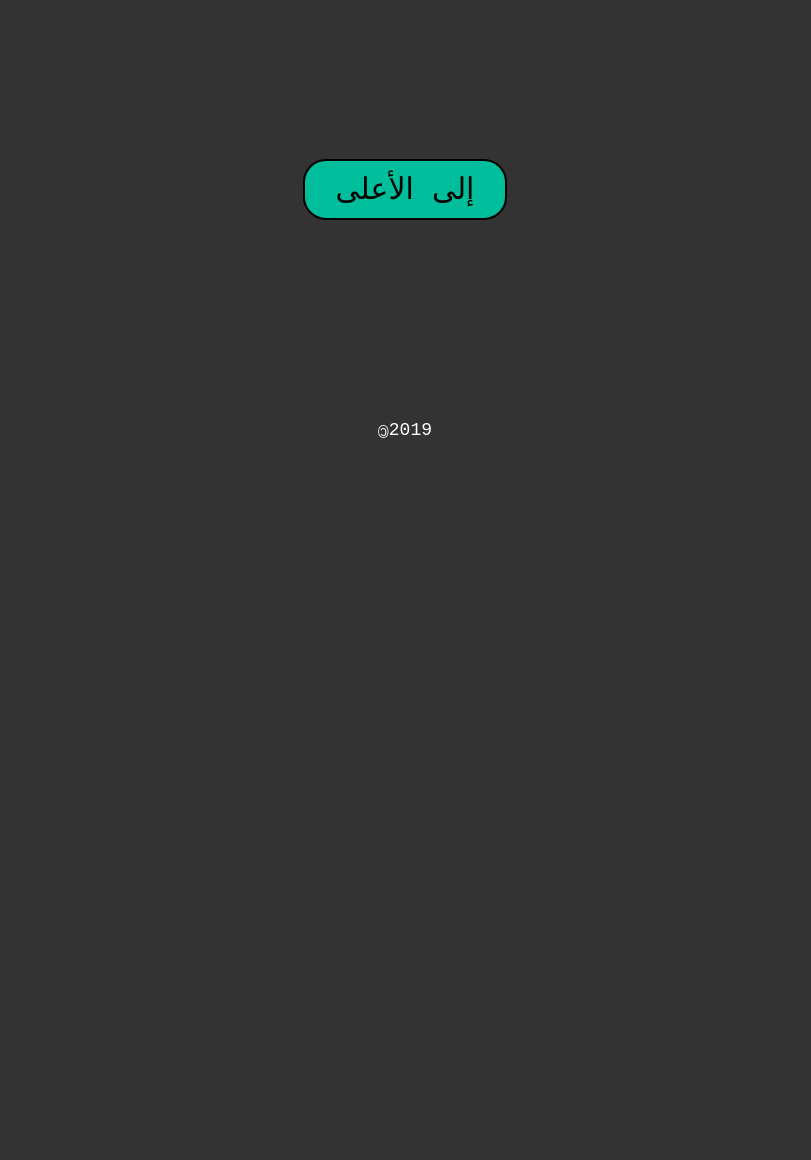
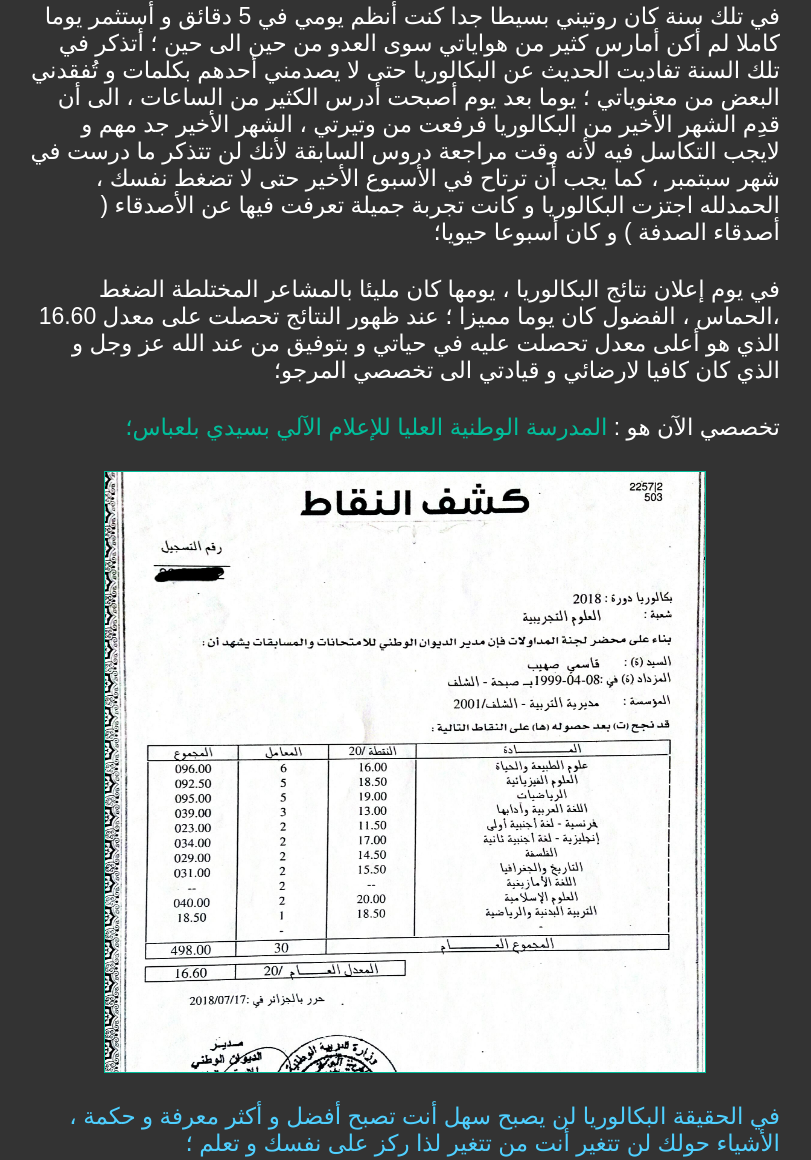
Before and after one commit to DZLibre/DZLibre.github.io, a plain HTML site: page f_inspiration/sohaib_kacemi.html in a window 1280 px wide. Shown: the part 1638-2798 px from the top of the page, without its empty margins (235-1046 px from the left). Before the commit the page ends 2516 px from the top, so only its background shows below. Drawn offline with Linux system fonts and the light colour scheme.

Commit message:
update sohaib kacemi

```diff
--- a/f_guide/math.css
+++ b/f_guide/math.css
@@ -181,7 +181,7 @@ a { text-decoration: none; }
 #foot { margin-left: auto;
 			margin-right: auto;
 			position: relative;
-			top: 500px;
+			top: 200px;
 
 				height: 350px;
 				width: 800px;
--- a/f_inspiration/sohaib_kacemi.css
+++ b/f_inspiration/sohaib_kacemi.css
@@ -156,11 +156,17 @@ a { text-decoration: none; }
 .mintitle{
   color: #00BE9B;
 }
+#rele{
+	margin: 20px auto 20px auto;
+	width: 600px;
+	height: 600px;
+	border: 1px solid #00BE9B ;
+	}
 
 #foot { margin-left: auto;
 			margin-right: auto;
 			position: relative;
-			top: 500px;
+			top: 200px;
 
 				height: 350px;
 				width: 800px;
--- a/f_inspiration/sohaib_kacemi.html
+++ b/f_inspiration/sohaib_kacemi.html
@@ -30,9 +30,17 @@
 			</div>
 			<div id="article">
 				<h1 class="title"> مقال قاسمي صهيب</h1>
-				<p class="fautes" ><span class="mintitle">  </span> قريباً  <p>
+				<p class="fautes" > كنت طالب ذو مستوى متوسط في الطور المتوسط و الثانوي و معدلاتي السنوية تترواح بين 9 و 12 و تحصلت على بكالوريا بمعدل 11.44 الذي هو حقا معدلي لأنه هكذا كان مستواي ، اختريت تخصص رياضيات و إعلام آلي بولايتي ؛<p>
+				<p class="fautes"> في الحقيقة لم أكن راضيا أبدا بهذا المعدل أو بتخصصي لاسيما لاحضت زملائي السابقين تخصصوا فيما  يرغبون ا، فعزمت على أن أفعل فعلا مميزا ، اكتشفت أن المترشحين الأحرار كانوا يتميزون بمعدلاتهم و بعدها قررت حينها أن أعيد البكالوريا مرة أخرى  ، أصبحت لدي رغبة مشتعلة في أن أتحصل عللى معدل مميز في البكالوريا ، واجهت بعض العراقيل في البداية مثل لم أجد عملا في صيف تلك السنة فقررت أن أتخلى عن هاتفي مقابل بعض المال ، لكن الحمدلله و جدت من ساعدني ، و بعض الإشاعات أن المترشحين الأحرا ليس من نصيبهم التميز ، العراقيل طبعا ستكون دوما في طريقك  </p>
+			    <p class="fautes"> كانت بدايتي في شهر بتمبر متواضعة بوتيرة جد خفيفة ، لم أكن أدرس  كثيرا في تلك الفترة ، كنت  أبحث عن ما يساعدني من أفكار و نصائح و الأخطاء التي يقع فيها المترشحون الأحرار حتى أتجنبها ، قررت أيضا عدم الذهاب الى جامعتي منها  لكي أتفرغ للبكالوريا قتم اقصائي لأني لم أرغب الدراسة هناك ؛  بدأت الدراسة  بالمواد التي أحببتها حتى تعطيني دفعا ، و حرصت على أن أدرس كل شيئ ؛</p>
+			    <p class="fautes" >في تلك سنة  كان روتيني  بسيطا جدا كنت أنظم يومي في 5 دقائق و أستثمر يوما كاملا لم أكن أمارس كثير من هواياتي سوى العدو من حين الى حين ؛ أتذكر في تلك السنة تفاديت  الحديث عن البكالوريا حتى  لا يصدمني أحدهم بكلمات و تُفقدني البعض من  معنوياتي ؛ يوما بعد يوم أصبحت أدرس الكثير من الساعات ، الى أن قدِم  الشهر الأخير من البكالوريا فرفعت  من وتيرتي  ،  الشهر الأخير جد مهم و لايجب التكاسل فيه لأنه وقت مراجعة دروس السابقة لأنك لن تتذكر ما درست في شهر سبتمبر ، كما يجب أن ترتاح في الأسبوع الأخير حتى لا تضغط نفسك ،  الحمدلله اجتزت البكالوريا و كانت تجربة جميلة تعرفت فيها عن الأصدقاء ( أصدقاء الصدفة ) و كان أسبوعا حيويا؛ </p>
+			    <p class="fautes">في يوم إعلان نتائج البكالوريا ، يومها كان مليئا بالمشاعر المختلطة الضغط ،الحماس ، الفضول كان يوما مميزا ؛ عند ظهور النتائج تحصلت على معدل 16.60 الذي هو أعلى معدل تحصلت عليه في حياتي و بتوفيق من عند الله عز وجل و الذي كان كافيا لارضائي و قيادتي الى  تخصصي المرجو؛<p>
+			    <p class="fautes" >تخصصي الآن هو : <span class="mintitle">المدرسة الوطنية العليا للإعلام الآلي بسيدي بلعباس؛</span></p>
+			    <p id="rele"> <img src="images/sohaib_kacemi.jpg" width="600px" height="600px"> </p>
+			    <p class="fautes" ><span style="color: #4fd0ff" > في الحقيقة البكالوريا لن يصبح سهل أنت تصبح أفضل و  أكثر معرفة و حكمة ، الأشياء حولك لن تتغير أنت من تتغير لذا ركز على نفسك و تعلم ؛ </span></p>
 
-		</div>
+
+			</div>
 	</div>
 	<footer>
 		<div id="foot">
--- a/f_to_know/mistakes.css
+++ b/f_to_know/mistakes.css
@@ -160,7 +160,7 @@ a { text-decoration: none; }
 #foot { margin-left: auto;
 			margin-right: auto;
 			position: relative;
-			top: 500px;
+			top: 200px;
 
 				height: 350px;
 				width: 800px;
--- a/guide.css
+++ b/guide.css
@@ -154,7 +154,7 @@ a { text-decoration: none; }
 #foot { margin-left: auto;
 			margin-right: auto;
 			position: relative;
-			top: 500px;
+			top: 200px;
 
 				height: 350px;
 				width: 800px;
--- a/index.css
+++ b/index.css
@@ -164,7 +164,7 @@ a { text-decoration: none; }
 #foot { margin-left: auto;
 			margin-right: auto;
 			position: relative;
-			top: 400px;
+			top: 200px;
 
 				height: 350px;
 				width: 800px;
--- a/inspiration.css
+++ b/inspiration.css
@@ -175,6 +175,7 @@ border-top : 2px solid white;
 #years {
 	border-top: solid 1px white;
 	border-bottom: solid 1px white;
+	margin-bottom: 200px;
 }
 }
 #foot { margin-left: auto;
--- a/to_know.css
+++ b/to_know.css
@@ -172,7 +172,7 @@ border-top : 2px solid white;
 #foot { margin-left: auto;
 			margin-right: auto;
 			position: relative;
-			top: 500px;
+			top: 200px;
 
 				height: 350px;
 				width: 800px;
```
Also changed, not shown: about_us.html (+1 -1 lines), inspiration.html (+4 -3 lines), to_know.html (+1 -1 lines), f_inspiration/images/sohaib_kacemi.jpg (added), 1 other file.
